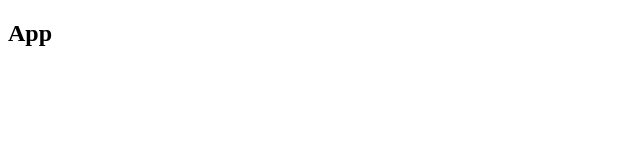
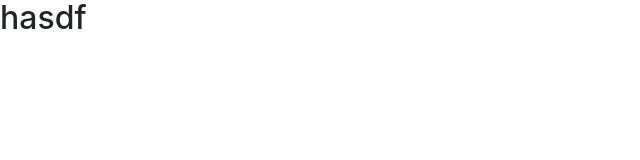
Before and after one commit to bwuphan/mathcraft2, a website: page client/index.html in a window 1280 px wide. Shown: the whole page, without its empty margins (0-640 px from the left). Drawn offline with nearby package versions, Linux system fonts and the light colour scheme.

Commit message:
Fix components/app.js so that it loads

```diff
--- a/client/components/app.js
+++ b/client/components/app.js
@@ -2,8 +2,21 @@ angular.module('mathcraft', [])
 	.component('app', {
 		templateUrl: '../templates/app.html',
 		controllerAs: 'vm',
-		controller: appCtrl
+		controller: appCtrl,
+		require: {
+			ngModelCtrl: 'ngModel'
+		},
+		bindings: {
+			ngModel: '<',
+		}
 	})
 function appCtrl() {
-	console.log('hello');
+	let vm     = this;
+	vm.$onInit = onInit;
+
+
+	function onInit() {
+		vm.ngModelCtrl.$setViewValue('hasdf');
+		console.log(vm.ngModelCtrl)
+	}
 }
--- a/client/index.html
+++ b/client/index.html
@@ -5,9 +5,12 @@
     <title>MathCraft</title>
     <script src="https://ajax.googleapis.com/ajax/libs/angularjs/1.6.5/angular.min.js"></script>
   	<script src="/components/app.js"></script>
+    <link rel="stylesheet" href="https://maxcdn.bootstrapcdn.com/bootstrap/4.0.0-beta/css/bootstrap.min.css" integrity="sha384-/Y6pD6FV/Vv2HJnA6t+vslU6fwYXjCFtcEpHbNJ0lyAFsXTsjBbfaDjzALeQsN6M" crossorigin="anonymous">
+    <script src="https://code.jquery.com/jquery-3.2.1.slim.min.js" integrity="sha384-KJ3o2DKtIkvYIK3UENzmM7KCkRr/rE9/Qpg6aAZGJwFDMVNA/GpGFF93hXpG5KkN" crossorigin="anonymous"></script>
+    <script src="https://cdnjs.cloudflare.com/ajax/libs/popper.js/1.11.0/umd/popper.min.js" integrity="sha384-b/U6ypiBEHpOf/4+1nzFpr53nxSS+GLCkfwBdFNTxtclqqenISfwAzpKaMNFNmj4" crossorigin="anonymous"></script>
+    <script src="https://maxcdn.bootstrapcdn.com/bootstrap/4.0.0-beta/js/bootstrap.min.js" integrity="sha384-h0AbiXch4ZDo7tp9hKZ4TsHbi047NrKGLO3SEJAg45jXxnGIfYzk4Si90RDIqNm1" crossorigin="anonymous"></script>
   </head>
   <body>
-    <!-- <h2>Hello WOrld</h2> -->
-    <app ng-app="mathcraft"></app>
+    <app ng-app="mathcraft" ng-model="vm.test"></app>
   </body>
 </html>
--- a/client/templates/app.html
+++ b/client/templates/app.html
@@ -1,3 +1,3 @@
 <div>
-	<h2>App</h2>
+	<h2>{{vm.ngModel}}</h2>
 </div>
```
Also changed, not shown: index.html (added, +13 -0 lines).
